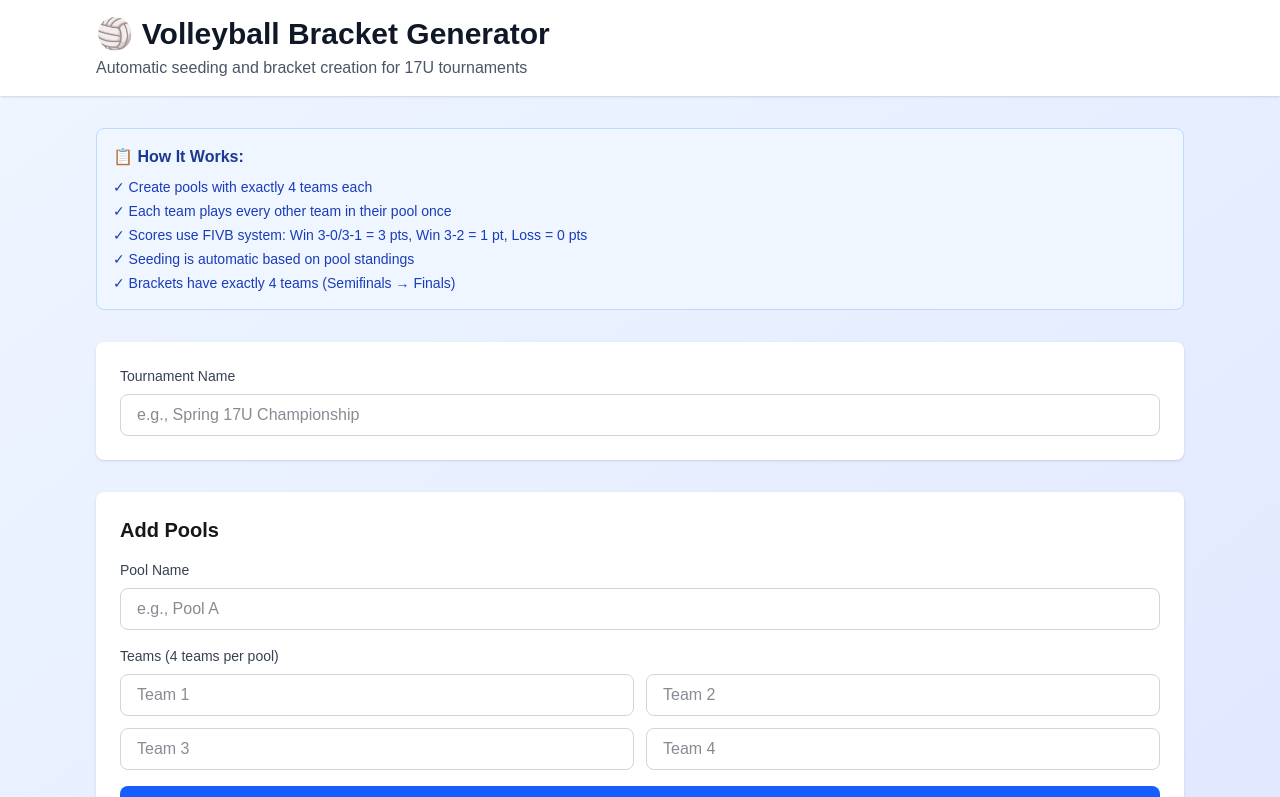
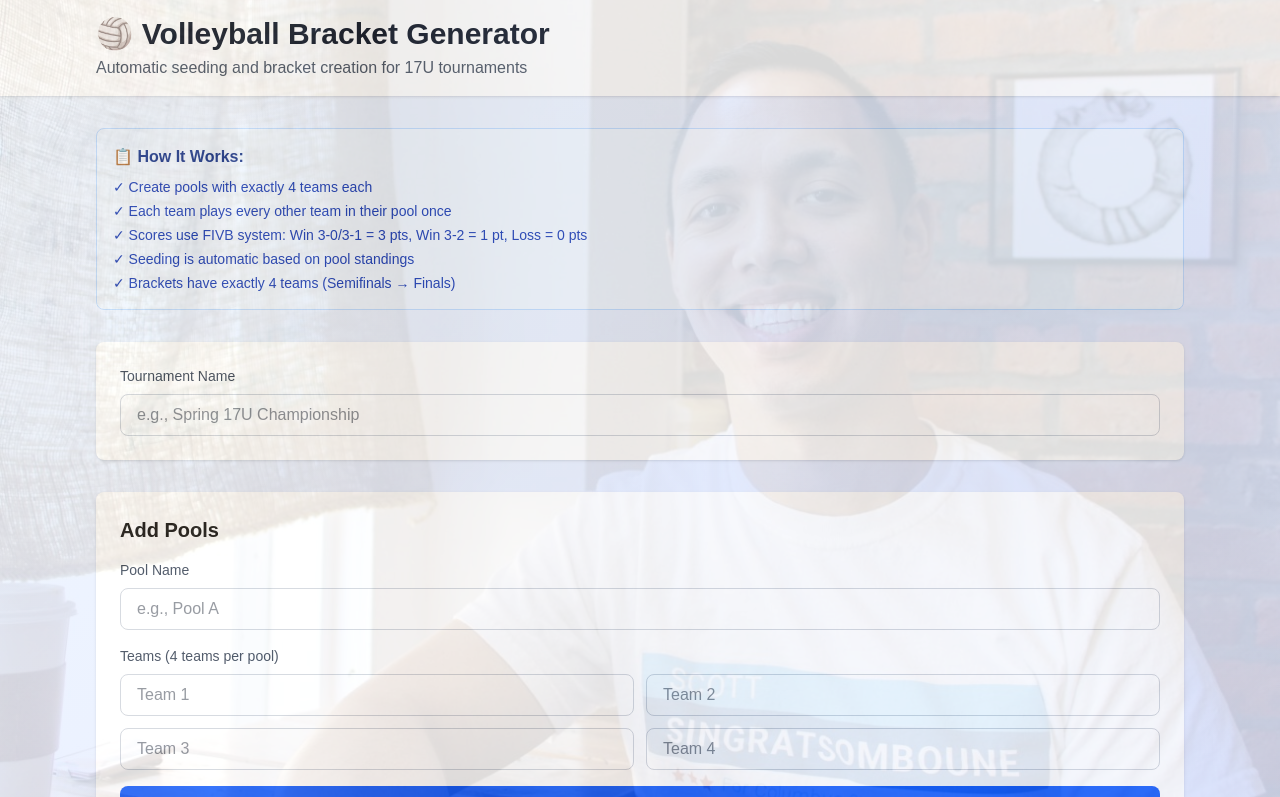
Before and after one commit to dapenchwr2001/volleyball-bracket-app, a Next.js app: page / in a window 1280 px wide. Shown: the top 797 px of the page. Built offline with nearby package versions, Linux system fonts and the light colour scheme.

Commit message:
Fix watermark visibility: overlay above content at z-index 9999
Previous approach placed watermark behind white card backgrounds making it invisible. Now renders above all content with pointer-events:none so clicks still work normally.

Co-Authored-By: Claude Sonnet 4.6 <noreply@anthropic.com>

```diff
--- a/app/layout.tsx
+++ b/app/layout.tsx
@@ -28,7 +28,8 @@ export default function RootLayout({
       className={`${geistSans.variable} ${geistMono.variable} h-full antialiased`}
     >
       <body className="min-h-full flex flex-col relative">
-        {/* Watermark */}
+        {children}
+        {/* Watermark — sits above all content but passes through all clicks */}
         <div
           aria-hidden="true"
           style={{
@@ -38,14 +39,11 @@ export default function RootLayout({
             backgroundRepeat: "no-repeat",
             backgroundPosition: "center center",
             backgroundSize: "cover",
-            opacity: 0.18,
+            opacity: 0.15,
             pointerEvents: "none",
-            zIndex: 0,
+            zIndex: 9999,
           }}
         />
-        <div style={{ position: "relative", zIndex: 1, flex: 1, display: "flex", flexDirection: "column" }}>
-          {children}
-        </div>
       </body>
     </html>
   );
```
